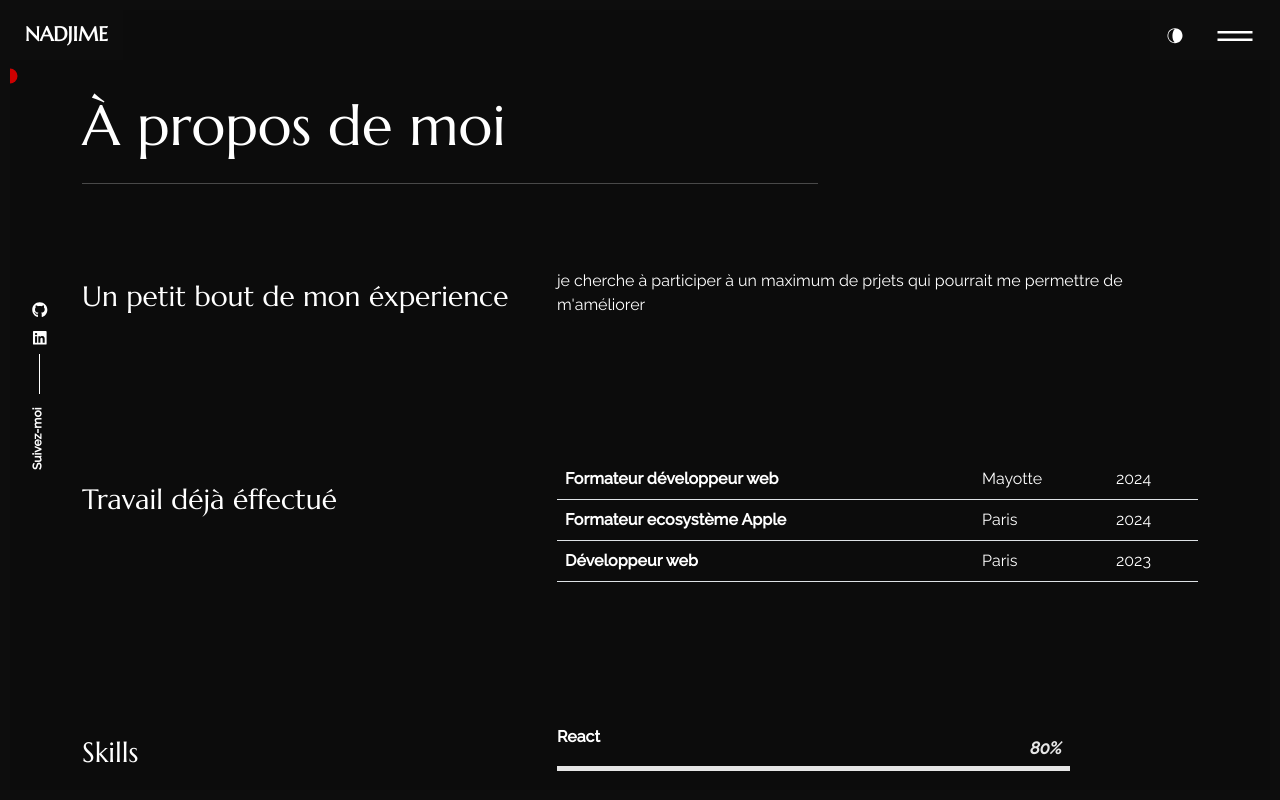
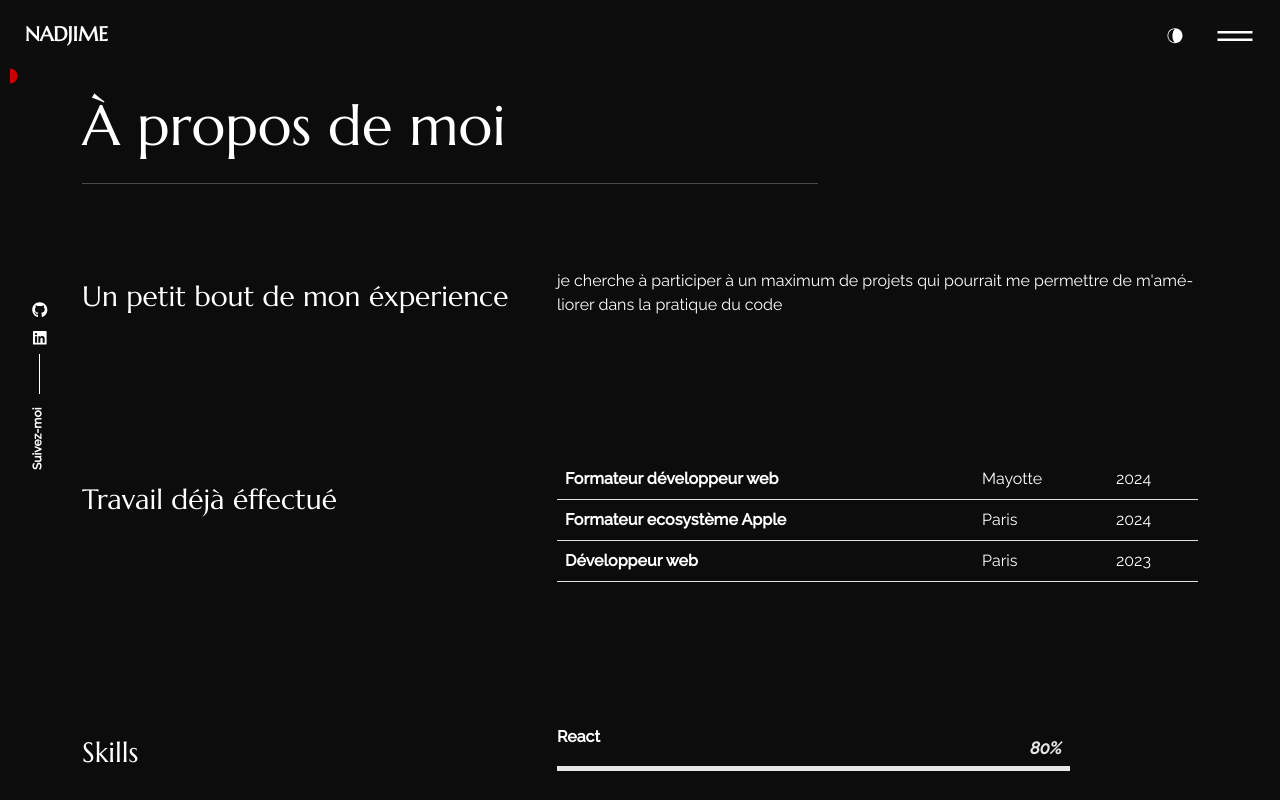
Before and after one commit to nadjime-abdillahi/MonPortfolio, a React (Create React App) app: page /about in a window 1280 px wide. Shown: the top 800 px of the page. Built offline with nearby package versions, Linux system fonts and the light colour scheme.

Commit message:
second commit

```diff
--- a/src/content_option.js
+++ b/src/content_option.js
@@ -22,7 +22,7 @@ const introdata = {
 
 const dataabout = {
     title: "Un petit bout de mon éxperience",
-    aboutme: "je cherche à participer à un maximum de prjets qui pourrait me permettre de m'améliorer",
+    aboutme: "je cherche à participer à un maximum de projets qui pourrait me permettre de m'améliorer dans la pratique du code",
 };
 const worktimeline = [{
         jobtitle: "Formateur développeur web",
```
Also changed, not shown: 1 other file (tests, documents, lock files or other folders).
